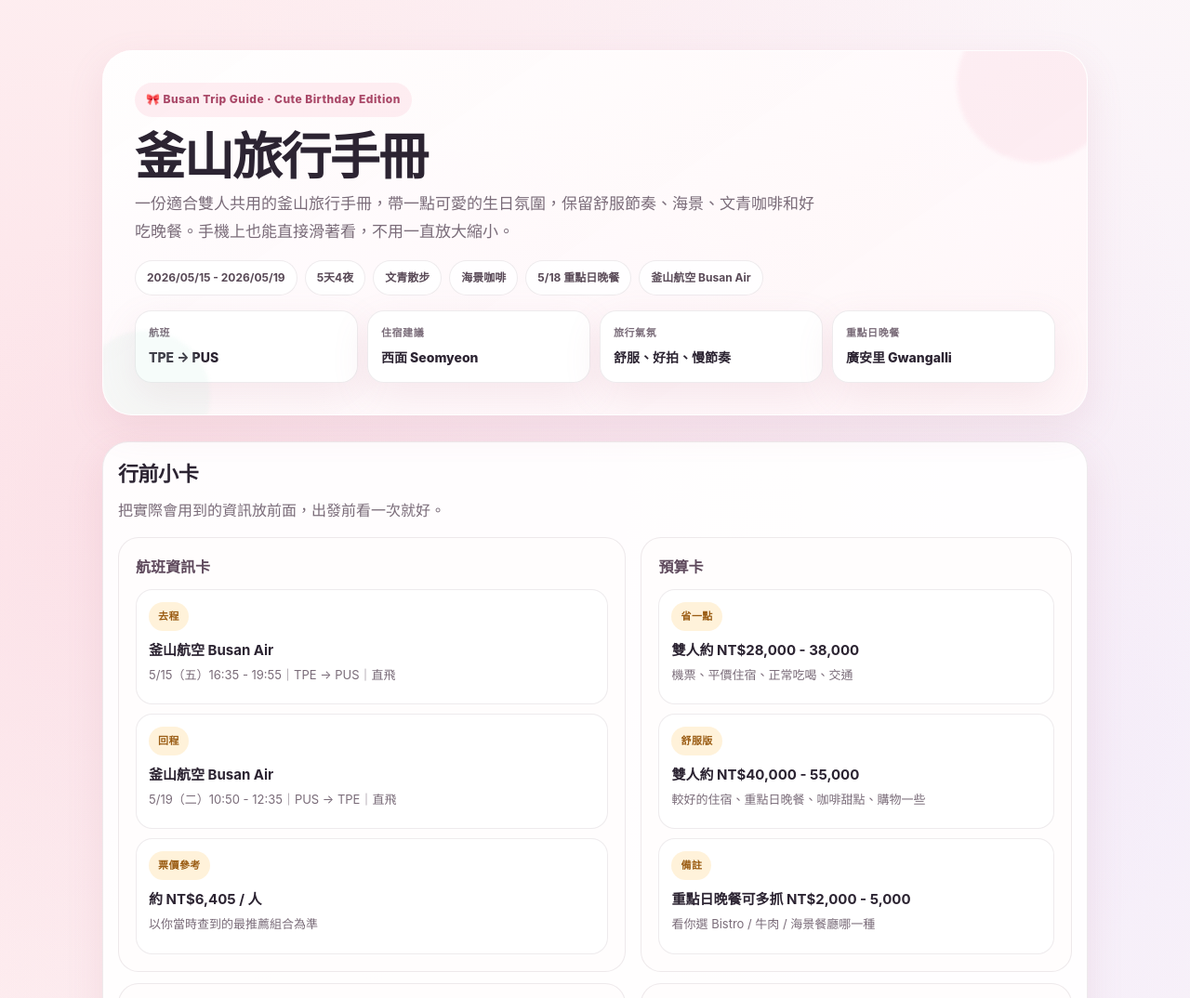
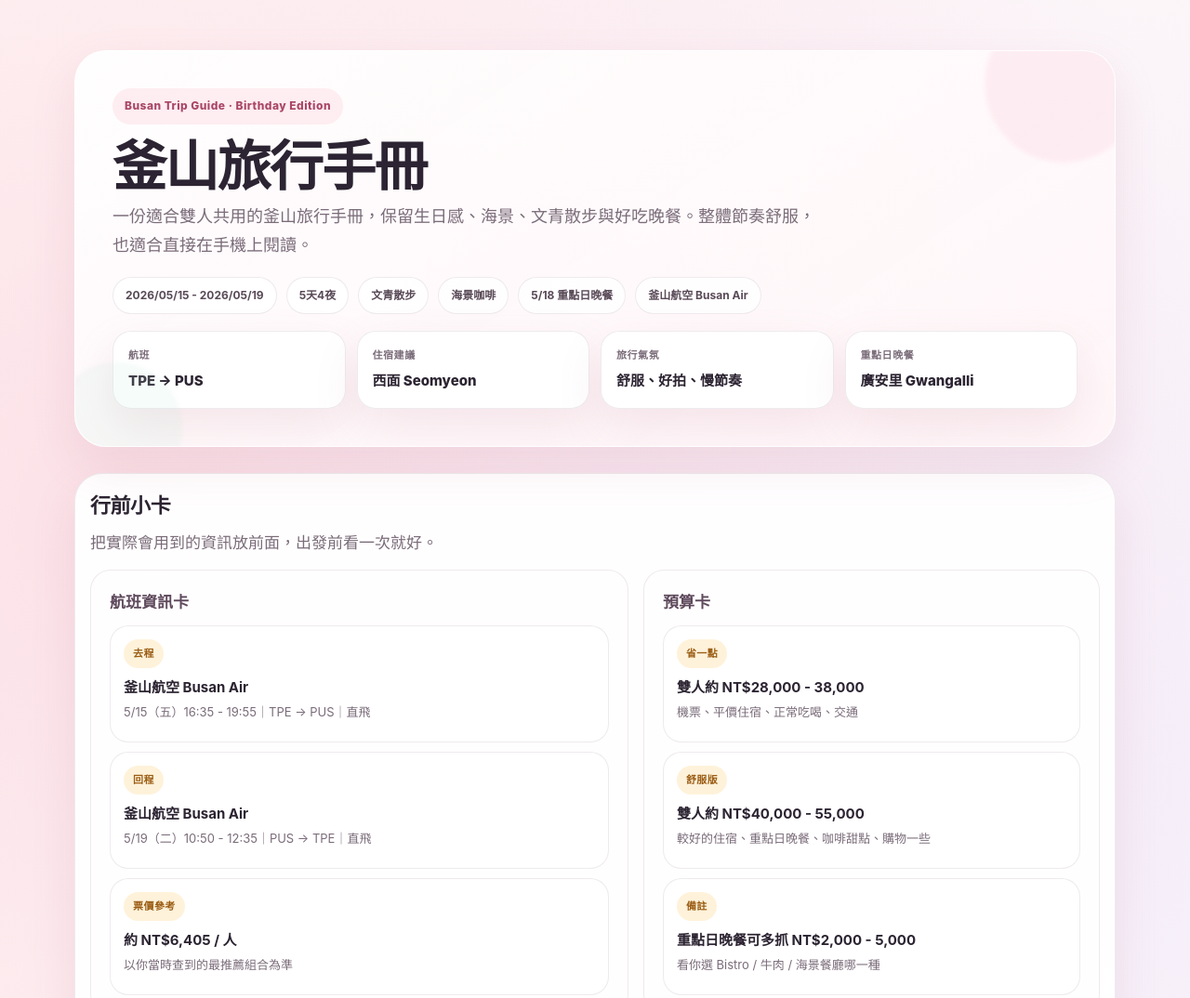
Before and after one commit to meteorcyclops/busan-birthday-guide, a plain HTML site: page index.html in a window 1280 px wide. Shown: the top 1074 px of the page at 93% size. Drawn offline with Linux system fonts and the light colour scheme.

Commit message:
refine busan guide visual polish

```diff
--- a/index.html
+++ b/index.html
@@ -15,18 +15,18 @@
   <link rel="icon" href="favicon.svg" type="image/svg+xml" />
   <style>
     :root {
-      --bg: #fff8f7;
-      --paper: rgba(255,255,255,.92);
-      --paper-2: #fffdfd;
+      --bg: #fff9f8;
+      --paper: rgba(255,255,255,.94);
+      --paper-2: #fffefe;
       --ink: #2c2432;
       --muted: #7a6c79;
-      --pink: #f49cb6;
-      --peach: #ffc8a2;
-      --cream: #fff1d6;
-      --mint: #bde7da;
-      --lav: #d9d1ff;
+      --pink: #ee9db7;
+      --peach: #ffd2b6;
+      --cream: #fff3de;
+      --mint: #c9eadf;
+      --lav: #ddd7ff;
       --line: rgba(115,90,110,.12);
-      --shadow: 0 14px 40px rgba(184,105,132,.12);
+      --shadow: 0 20px 48px rgba(181, 110, 136, .14);
       --radius-xl: 28px;
       --radius-lg: 22px;
       --radius-md: 18px;
@@ -46,17 +46,17 @@
     }
     a { color: #116c64; text-decoration: none; }
     a:hover { text-decoration: underline; }
-    .wrap { max-width: 1100px; margin: 0 auto; padding: 0 16px; }
+    .wrap { max-width: 1160px; margin: 0 auto; padding: 0 16px; }
 
     .hero {
-      padding: 28px 0 18px;
+      padding: 34px 0 22px;
     }
     .hero-card {
       background: linear-gradient(145deg, rgba(255,255,255,.92), rgba(255,246,248,.9));
       border: 1px solid rgba(255,255,255,.8);
-      border-radius: 32px;
+      border-radius: 34px;
       box-shadow: var(--shadow);
-      padding: 22px 18px 20px;
+      padding: 26px 22px 24px;
       position: relative;
       overflow: hidden;
     }
@@ -82,7 +82,7 @@
       display: inline-flex;
       align-items: center;
       gap: 8px;
-      padding: 8px 12px;
+      padding: 9px 13px;
       border-radius: 999px;
       background: rgba(244,156,182,.16);
       color: #a94767;
@@ -92,24 +92,24 @@
     }
     h1 {
       margin: 14px 0 8px;
-      font-size: clamp(30px, 8vw, 54px);
+      font-size: clamp(32px, 8vw, 58px);
       line-height: 1.07;
       letter-spacing: -.03em;
     }
     .hero p {
       margin: 0;
       color: var(--muted);
-      font-size: 15px;
-      max-width: 740px;
+      font-size: 17px;
+      max-width: 760px;
     }
     .chips {
       display: flex;
       flex-wrap: wrap;
-      gap: 8px;
-      margin-top: 16px;
+      gap: 10px;
+      margin-top: 18px;
     }
     .chip {
-      padding: 8px 12px;
+      padding: 9px 13px;
       border-radius: 999px;
       background: rgba(255,255,255,.86);
       border: 1px solid var(--line);
@@ -121,15 +121,15 @@
     .summary {
       display: grid;
       grid-template-columns: repeat(2, 1fr);
-      gap: 10px;
-      margin-top: 16px;
+      gap: 12px;
+      margin-top: 18px;
     }
     .summary-card {
       background: var(--paper);
       border: 1px solid var(--line);
-      border-radius: 18px;
+      border-radius: 20px;
       box-shadow: var(--shadow);
-      padding: 14px;
+      padding: 16px;
     }
     .summary-card .k {
       font-size: 11px;
@@ -140,7 +140,7 @@
     }
     .summary-card .v {
       margin-top: 5px;
-      font-size: 14px;
+      font-size: 15px;
       font-weight: 800;
     }
 
@@ -163,7 +163,7 @@
     .nav-inner::-webkit-scrollbar { display: none; }
     .nav a {
       white-space: nowrap;
-      padding: 10px 13px;
+      padding: 11px 14px;
       border-radius: 999px;
       background: rgba(255,255,255,.92);
       border: 1px solid var(--line);
@@ -176,20 +176,20 @@
     .card {
       background: var(--paper);
       border: 1px solid var(--line);
-      border-radius: var(--radius-xl);
+      border-radius: 30px;
       box-shadow: var(--shadow);
-      padding: 18px;
-      margin-bottom: 16px;
+      padding: 20px;
+      margin-bottom: 18px;
     }
     h2 {
       margin: 0 0 6px;
-      font-size: 25px;
+      font-size: 27px;
       letter-spacing: -.02em;
     }
     .lead {
       margin: 0 0 14px;
       color: var(--muted);
-      font-size: 14px;
+      font-size: 15px;
     }
     .layout {
       display: grid;
@@ -200,11 +200,11 @@
       background: var(--paper-2);
       border: 1px solid var(--line);
       border-radius: var(--radius-lg);
-      padding: 15px;
+      padding: 16px;
     }
     .panel h3 {
       margin: 0 0 10px;
-      font-size: 16px;
+      font-size: 17px;
       color: #5f4a5d;
     }
     .flow {
@@ -225,8 +225,8 @@
     .overview-box {
       background: #fff;
       border: 1px solid var(--line);
-      border-radius: var(--radius-md);
-      padding: 14px;
+      border-radius: 20px;
+      padding: 16px;
     }
     .overview-box .k {
       font-size: 11px;
@@ -248,7 +248,7 @@
       margin: 10px 0 2px;
     }
     .meta-pill {
-      padding: 8px 12px;
+      padding: 9px 13px;
       border-radius: 999px;
       background: rgba(255,255,255,.9);
       border: 1px solid var(--line);
@@ -264,9 +264,9 @@
     .link-card {
       display: block;
       border: 1px solid var(--line);
-      border-radius: var(--radius-md);
+      border-radius: 20px;
       background: #fff;
-      padding: 13px;
+      padding: 14px;
       color: inherit;
     }
     .link-card:hover {
@@ -285,9 +285,9 @@
     }
     .place {
       border: 1px solid var(--line);
-      border-radius: var(--radius-md);
+      border-radius: 20px;
       background: #fff;
-      padding: 13px;
+      padding: 14px;
     }
     .tag {
       display: inline-block;
@@ -323,14 +323,14 @@
     @media (min-width: 760px) {
       .wrap { padding: 0 20px; }
       .hero { padding: 54px 0 24px; }
-      .hero-card { padding: 34px; }
-      .hero p { font-size: 17px; }
+      .hero-card { padding: 40px; }
+      .hero p { font-size: 18px; }
       .summary { grid-template-columns: repeat(4, 1fr); }
       .layout { grid-template-columns: 1.12fr .95fr; gap: 16px; }
       .card { padding: 26px; margin-bottom: 20px; }
-      h2 { font-size: 30px; }
-      .lead { font-size: 16px; }
-      .panel { padding: 18px; }
+      h2 { font-size: 32px; }
+      .lead { font-size: 17px; }
+      .panel { padding: 20px; }
     }
   </style>
 </head>
@@ -338,9 +338,9 @@
   <header class="hero">
     <div class="wrap">
       <div class="hero-card">
-        <span class="eyebrow">🎀 Busan Trip Guide · Cute Birthday Edition</span>
+        <span class="eyebrow">Busan Trip Guide · Birthday Edition</span>
         <h1>釜山旅行手冊</h1>
-        <p>一份適合雙人共用的釜山旅行手冊，帶一點可愛的生日氛圍，保留舒服節奏、海景、文青咖啡和好吃晚餐。手機上也能直接滑著看，不用一直放大縮小。</p>
+        <p>一份適合雙人共用的釜山旅行手冊，保留生日感、海景、文青散步與好吃晚餐。整體節奏舒服，也適合直接在手機上閱讀。</p>
         <div class="chips">
           <span class="chip">2026/05/15 - 2026/05/19</span>
           <span class="chip">5天4夜</span>
```
